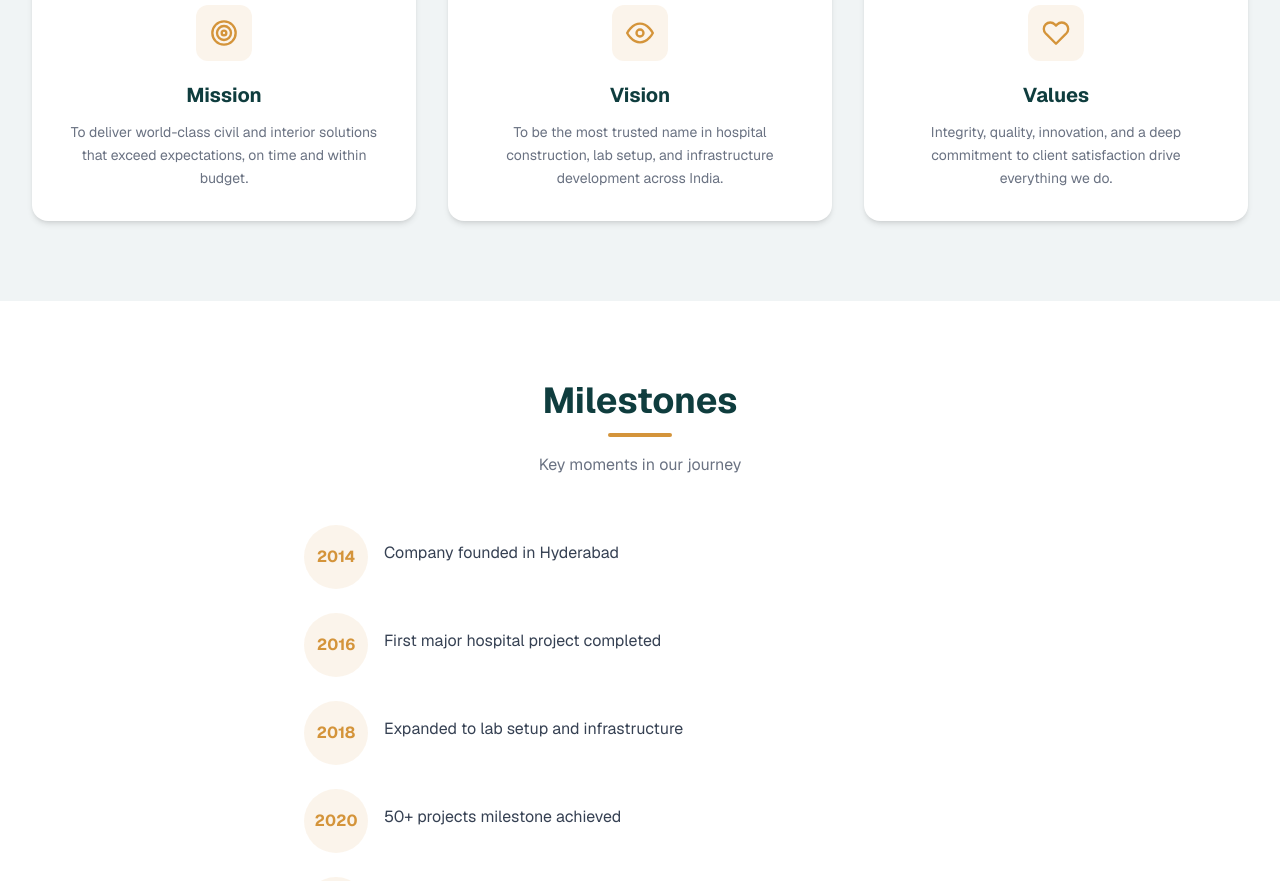
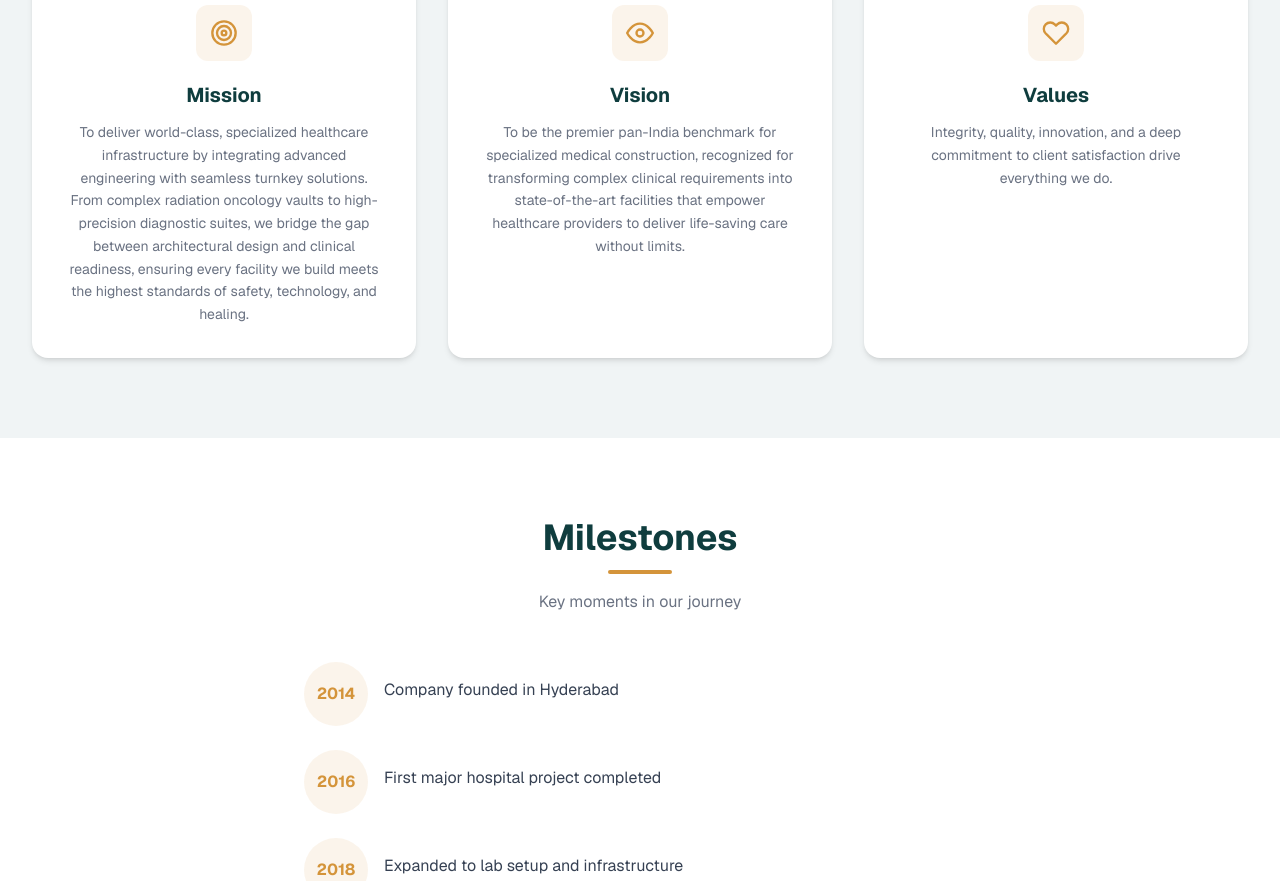
Before and after one commit to sivamopuri21/navi-pro, a Next.js app: page /about in a window 1280 px wide. Shown: the part 860-1741 px from the top of the page. Built offline with nearby package versions, Linux system fonts and the light colour scheme.

Commit message:
as per client requirement asked me to update the mission and vision

```diff
--- a/src/app/(public)/about/AboutContent.tsx
+++ b/src/app/(public)/about/AboutContent.tsx
@@ -4,8 +4,8 @@ import { motion } from "framer-motion";
 import { FiTarget, FiEye, FiHeart } from "react-icons/fi";
 
 const values = [
-  { icon: FiTarget, title: "Mission", desc: "To deliver world-class civil and interior solutions that exceed expectations, on time and within budget." },
-  { icon: FiEye, title: "Vision", desc: "To be the most trusted name in hospital construction, lab setup, and infrastructure development across India." },
+  { icon: FiTarget, title: "Mission", desc: "To deliver world-class, specialized healthcare infrastructure by integrating advanced engineering with seamless turnkey solutions. From complex radiation oncology vaults to high-precision diagnostic suites, we bridge the gap between architectural design and clinical readiness, ensuring every facility we build meets the highest standards of safety, technology, and healing." },
+  { icon: FiEye, title: "Vision", desc: "To be the premier pan-India benchmark for specialized medical construction, recognized for transforming complex clinical requirements into state-of-the-art facilities that empower healthcare providers to deliver life-saving care without limits." },
   { icon: FiHeart, title: "Values", desc: "Integrity, quality, innovation, and a deep commitment to client satisfaction drive everything we do." },
 ];
 
```
